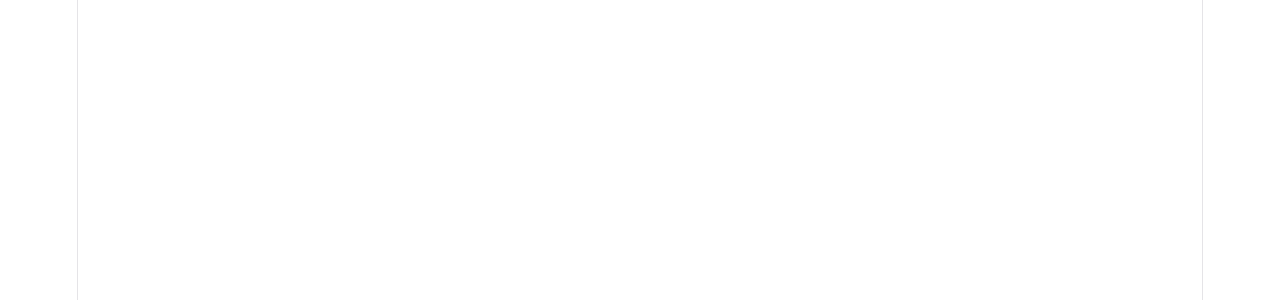
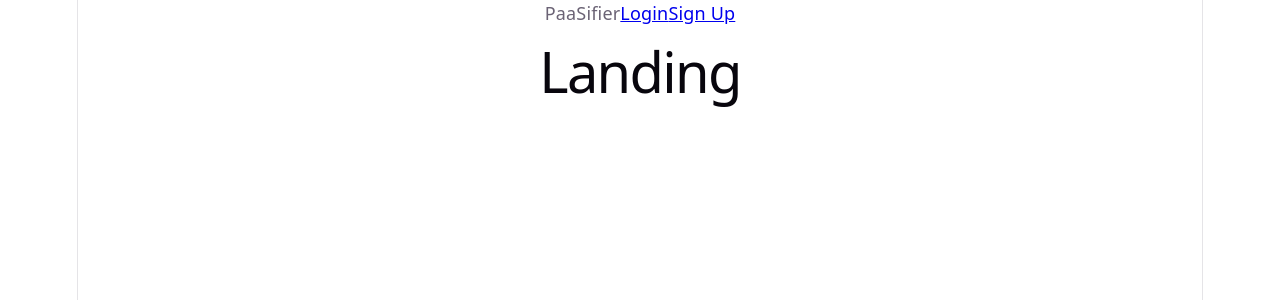
Before and after one commit to AidanZhou12/PaaSifier, a React (Vite) app in the folder client/: page / in a window 1280 px wide. Before the commit this address had no page. Shown: the top 300 px of the page. Built offline with nearby package versions, Linux system fonts and the light colour scheme.

Commit message:
Got the basic navbar

```diff
--- a/client/src/App.tsx
+++ b/client/src/App.tsx
@@ -3,12 +3,14 @@ import './App.css'
 
 import Register from "./pages/register"
 import Login from "./pages/login"
+import Landing from './pages/landing'
 
 function App() {
 
   return (
     <>
     <Routes>
+      <Route path="/" element={<Landing />} />
       <Route path="/register" element={<Register />} />
       <Route path="/login" element={<Login />} />
     </Routes>
--- a/client/src/pages/landing.tsx
+++ b/client/src/pages/landing.tsx
@@ -1,2 +1,17 @@
 import { Link } from 'react-router'
 import './pages.css'
+
+function Landing() {
+    return (
+        <main>
+            <nav className="navbar">
+                <span>PaaSifier</span>
+                <Link to="/login" className="action-button">Login</Link>
+                <Link to="/register" className="action-button">Sign Up</Link>
+            </nav>
+            <h1>Landing</h1>
+        </main>
+    );
+}
+
+export default Landing;
```
